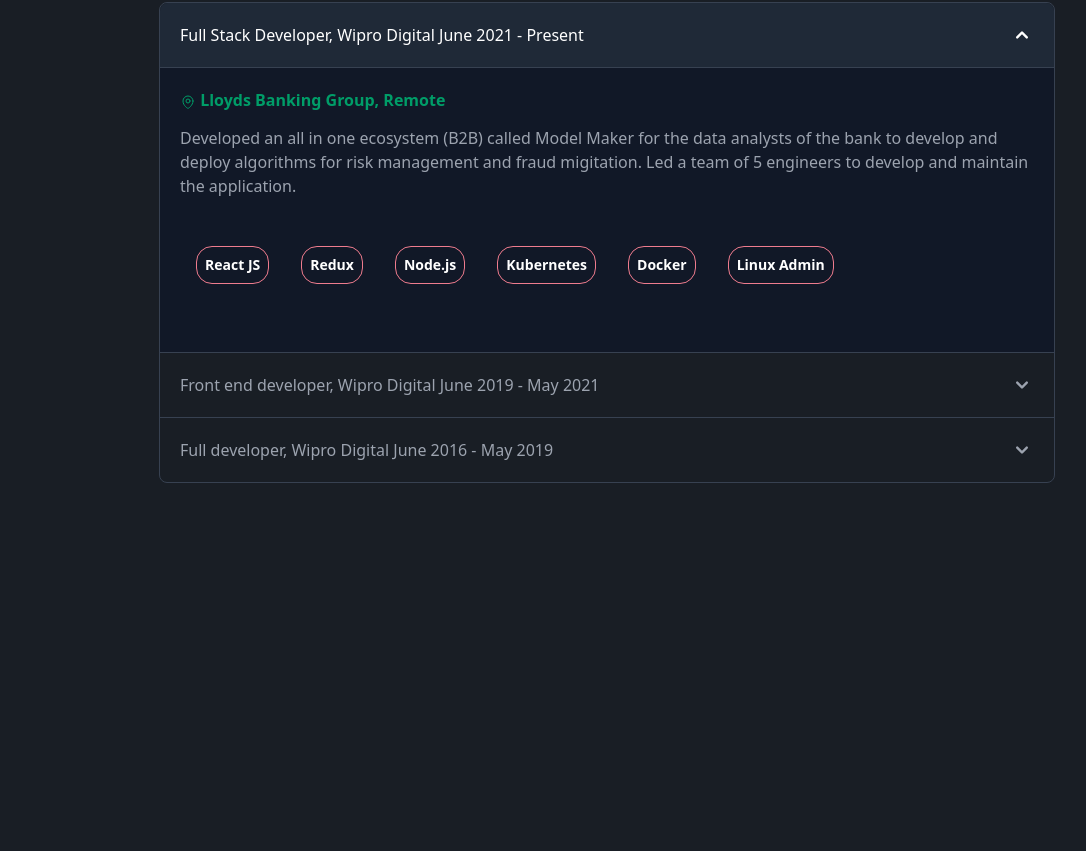
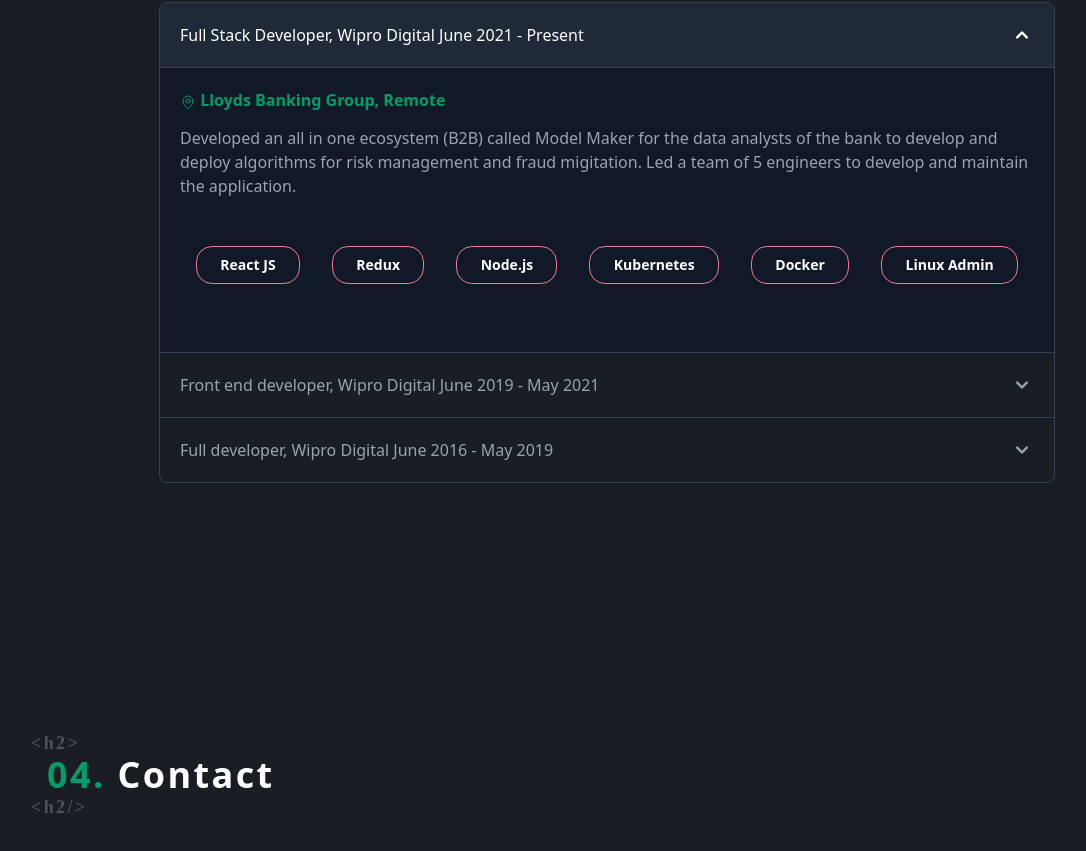
Before and after one commit to sandhyasrini/Portfolio_SandhyaSrinivasan, a Next.js app: page / in a window 1280 px wide. Shown: the part 1690-2541 px from the top of the page, without its empty margins (33-1119 px from the left). Before the commit the page ends 2253 px from the top, so only its background shows below. Built offline with nearby package versions, Linux system fonts and the light colour scheme.

Commit message:
added contact section

```diff
--- /dev/null
+++ b/app/Contact/Contact.tsx
@@ -0,0 +1,13 @@
+import React from "react";
+import { SectionHeading } from "../components/SectionHeading";
+
+function Contact() {
+  return (
+    <section id="contact" className="mt-[15rem]">
+      {" "}
+      <SectionHeading id="04." title="Contact" />
+    </section>
+  );
+}
+
+export default Contact;
--- a/app/Experience/Experience.tsx
+++ b/app/Experience/Experience.tsx
@@ -47,7 +47,7 @@ function Experience() {
                   <p className="my-3 text-gray-500 dark:text-gray-400">
                     {data.summary}
                   </p>
-                  <p className="flex flex-col md:flex-row my-[2rem] text-center">
+                  <p className="grid md:grid-flow-col grid-flow-row md:flex-row my-[2rem] text-center">
                     {data.stacks_used.map((skill, ind) => {
                       return (
                         <span
--- a/app/page.tsx
+++ b/app/page.tsx
@@ -3,6 +3,7 @@ import styles from './page.module.css'
 import Landing from '../app/Landing/Landing'
 import Expertise from './Expertise/Expertise'
 import Experience from './Experience/Experience'
+import Contact from './Contact/Contact'
 
 const inter = Inter({ subsets: ['latin'] })
 
@@ -12,6 +13,7 @@ export default function Home() {
       <Landing />
       <Expertise />
       <Experience />
+      <Contact />
     </main>
   )
 }
```
